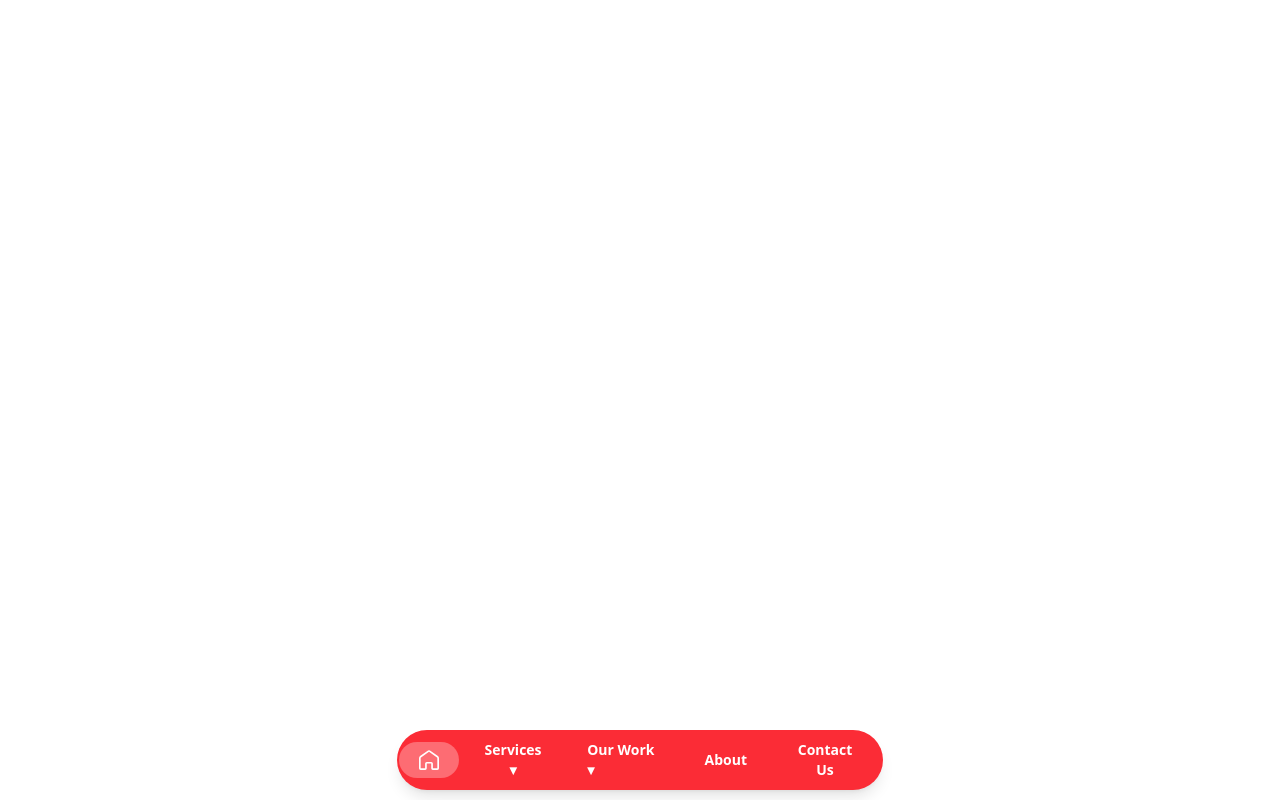
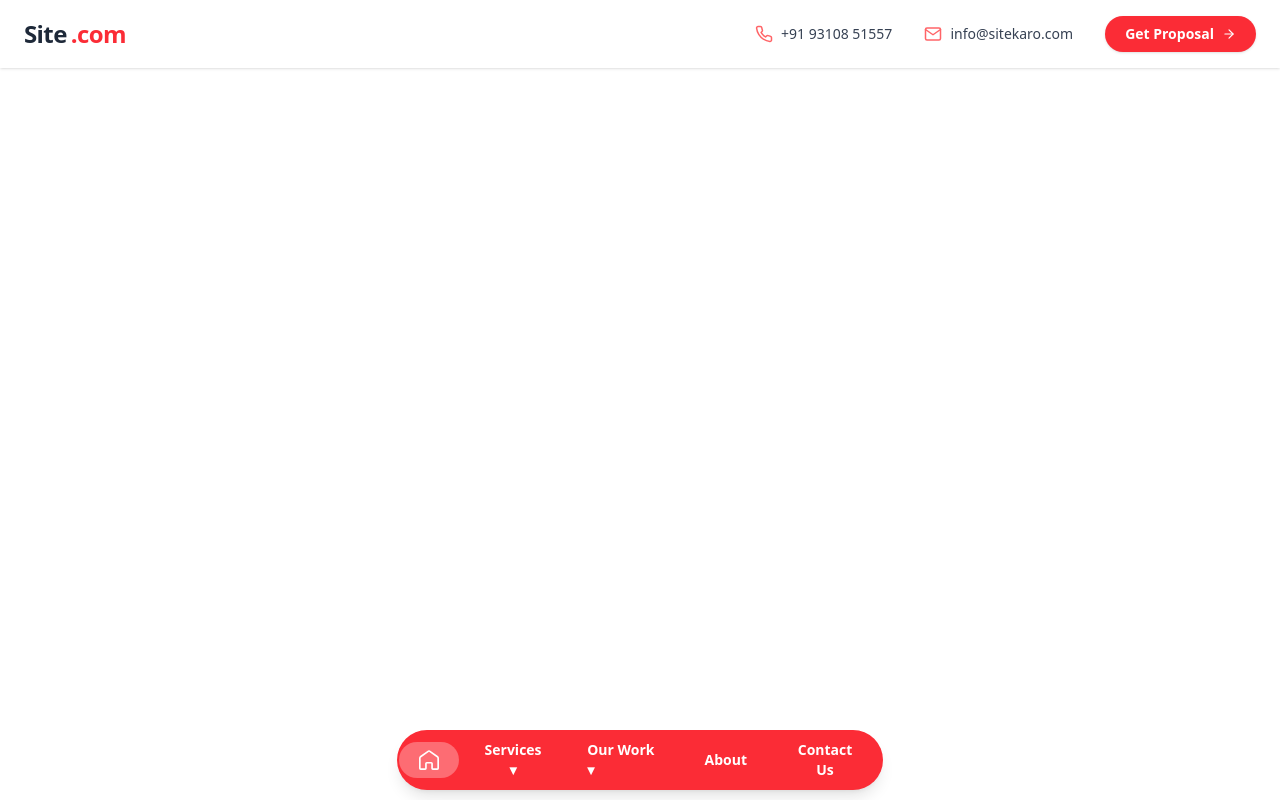
Before and after one commit to rajeev-the/SiteKaro, a React (Vite) app: page / in a window 1280 px wide. Built offline with nearby package versions, Linux system fonts and the light colour scheme.

Commit message:
first commit

```diff
--- a/src/App.jsx
+++ b/src/App.jsx
@@ -1,6 +1,7 @@
 import React from 'react'
 import Navbar from './components/Navbar'
 import BottomNavbar from './components/BottomNavbar'
+import HeaderNavbar from './components/HeaderNavbar'
 
 const App = () => {
   return (
@@ -10,6 +11,7 @@ const App = () => {
   //   </div>
    <div className="relative min-h-screen  bg-white">
       {/* Other content */}
+      <HeaderNavbar/>
       <BottomNavbar />
     </div>
   )
--- /dev/null
+++ b/src/components/HeaderNavbar.jsx
@@ -0,0 +1,59 @@
+import React, { useState } from 'react';
+import { FiPhone, FiMail, FiArrowRight, FiMenu, FiX } from 'react-icons/fi';
+
+const HeaderNavbar = () => {
+  const [isOpen, setIsOpen] = useState(false);
+
+  return (
+    <header className="bg-white shadow-sm px-6 py-4 sticky top-0 z-50">
+      <div className="max-w-7xl mx-auto flex items-center justify-between">
+        {/* Logo */}
+        <div className="text-2xl font-extrabold text-gray-800 tracking-tight">
+          <a href="/" className="flex items-center space-x-1">
+            <span>Site</span>
+            <span className="text-red-500">.com</span>
+          </a>
+        </div>
+
+        {/* Proposal Button (Always Visible) */}
+        <div className="md:hidden">
+          <a
+            href="#proposal"
+            className="bg-red-500 hover:bg-red-400 text-white font-semibold py-2 px-4 rounded-full shadow-sm flex items-center gap-2 transition-all duration-200 text-sm"
+          >
+            Get Proposal <FiArrowRight className="text-white" />
+          </a>
+        </div>
+
+        {/* Desktop Contact + Button */}
+        <div className="hidden md:flex items-center space-x-8 text-gray-700 text-sm">
+          <div className="flex items-center space-x-2">
+            <FiPhone className="text-red-400 text-lg" />
+            <a href="tel:+919310851557" className="hover:text-red-500 font-medium transition-colors">
+              +91 93108 51557
+            </a>
+          </div>
+          <div className="flex items-center space-x-2">
+            <FiMail className="text-red-400 text-lg" />
+            <a href="mailto:info@sitekaro.com" className="hover:text-red-500 font-medium transition-colors">
+              info@sitekaro.com
+            </a>
+          </div>
+          <a
+            href="#proposal"
+            className="bg-red-500 hover:bg-red-400 text-white font-semibold py-2 px-5 rounded-full shadow-sm flex items-center gap-2 transition-all duration-200"
+          >
+            Get Proposal <FiArrowRight className="text-white" />
+          </a>
+        </div>
+
+
+
+      </div>
+
+
+    </header>
+  );
+};
+
+export default HeaderNavbar;
```
